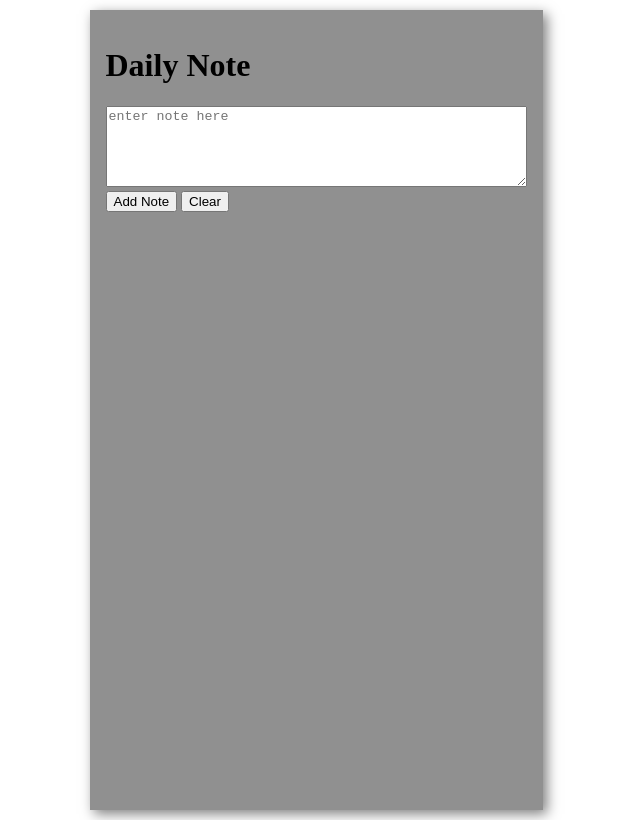
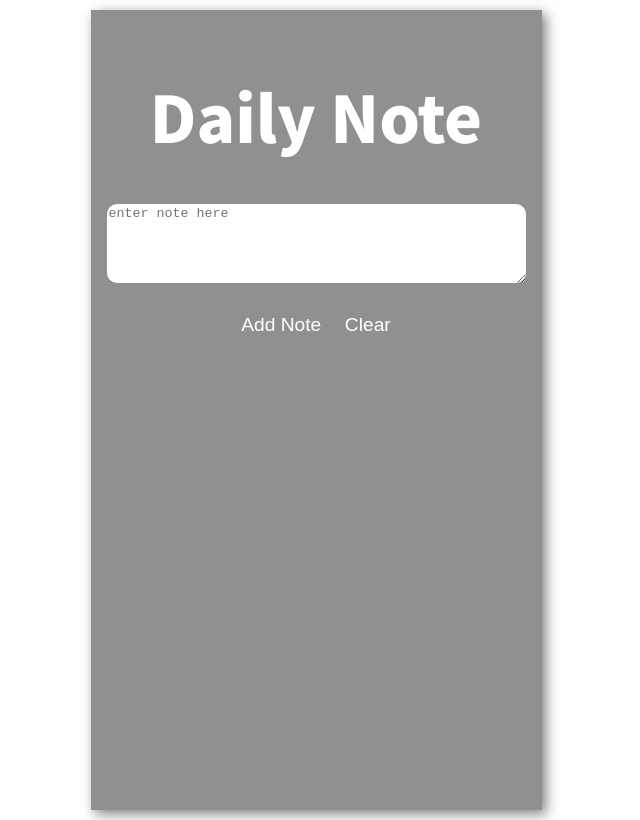
Before and after one commit to irvingam/DailyNote, a plain HTML site: page index.html in a window 1280 px wide. Shown: the whole page, without its empty margins (324-964 px from the left). Drawn offline with Linux system fonts and the light colour scheme.

Commit message:
styling before js events

```diff
--- a/style.css
+++ b/style.css
@@ -20,27 +20,30 @@
     --clr-three: #1cec72;
 
     --clr-bs: 0.25em 0.25em 0.75em rgba(0,0,0,0.5);
+
+    --
 }
 
 /* Genreal Styles */
 
 body {
+    font-family: var(--ff-primary);
     display: flex;
-    flex-direction: column;
     justify-content: center;
-    align-items: center;
     margin: 0;
     background-color: var(--clr-light);
     padding: 10px;
 }
 
-button {
-    text-align: center;
-    justify-content: center;
-    align-items: center;
-}
 
 /* Class Styles */
+
+.title h1 {
+    text-align: center;
+    font-size: 4rem;
+    color: var(--clr-light);
+    font-weight: var(--fw-bold);
+}
 
 .background--wrap {
     padding: 1em;
@@ -48,3 +51,34 @@ button {
     box-shadow: var(--clr-bs);
     height: 100vh;
 }
+
+.note {
+    border: none;
+    border-radius: 10px;
+}
+
+.input--actions {
+    text-align: center;
+    padding-top: 1em;
+}
+
+.note--input__add,
+.note--input__clear {
+    font-size: 1.2em;
+    border: none;
+    border-radius: 5px;
+    background: var(--clr-one);
+    color: var(--clr-light);
+    padding: 10px;
+    transition: all 0.4s ease;
+}
+
+.note--input__add:hover,
+.note--input__clear:hover {
+    background: #1cec72;
+}
+
+.note--container {
+    display: flex;
+    list-style: none;
+}
```
